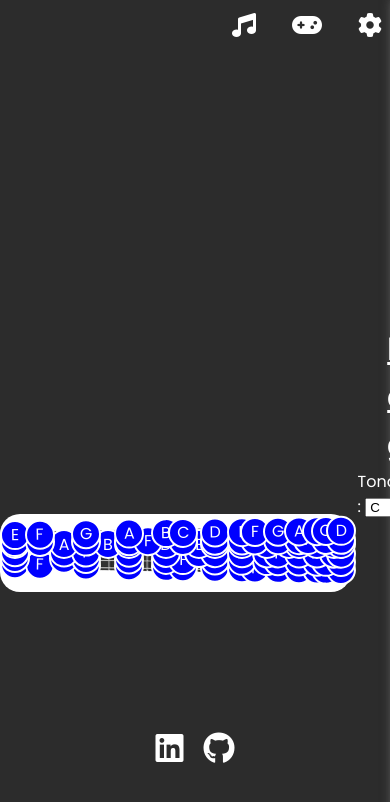
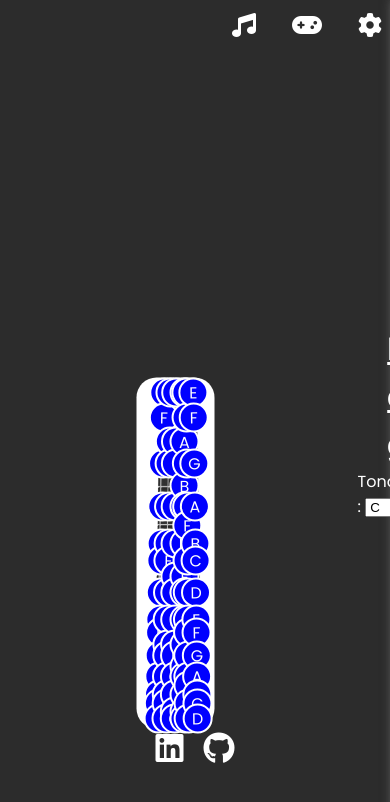
Before and after one commit to Nyttho/Personnal_project_guitar_fretboard_learning, a plain HTML site: page index.html in a window 390 px wide. Both pictures are taken after a click on the icon 244 px from the left and 25 px from the top of the page. Shown: the top 802 px of the page. Drawn offline with Linux system fonts and the light colour scheme.

Commit message:
readme file

```diff
--- a/scripts/script.js
+++ b/scripts/script.js
@@ -164,8 +164,6 @@ function clearString() {
     })
 }
 
-
-
 //get random note for the game
 function rollNote(scale) {
     const span = document.querySelector(".note-to-find");
@@ -185,7 +183,6 @@ function noteReveal() {
         note.addEventListener("click", checkResponse);
     });
 }
-
 
 //check if it's win or lose during the game
 function checkResponse(e) {
--- a/styles/style..css
+++ b/styles/style..css
@@ -103,7 +103,7 @@ nav ul li {
 .fretboard img {
   width: 100%;
   height: 100%;
-  user-select: none;
+  -webkit-user-drag: none;
 }
 
 .note-to-find {
@@ -279,3 +279,12 @@ footer ul li {
   list-style-type: none;
   font-size: 2rem;
 }
+
+@media screen and (max-width: 600px) {
+  .fretboard {
+    transform: rotate(90deg);
+  }
+  .note {
+    transform: rotate(-90deg);
+  }
+}
```
Also changed, not shown: 1 other file.
